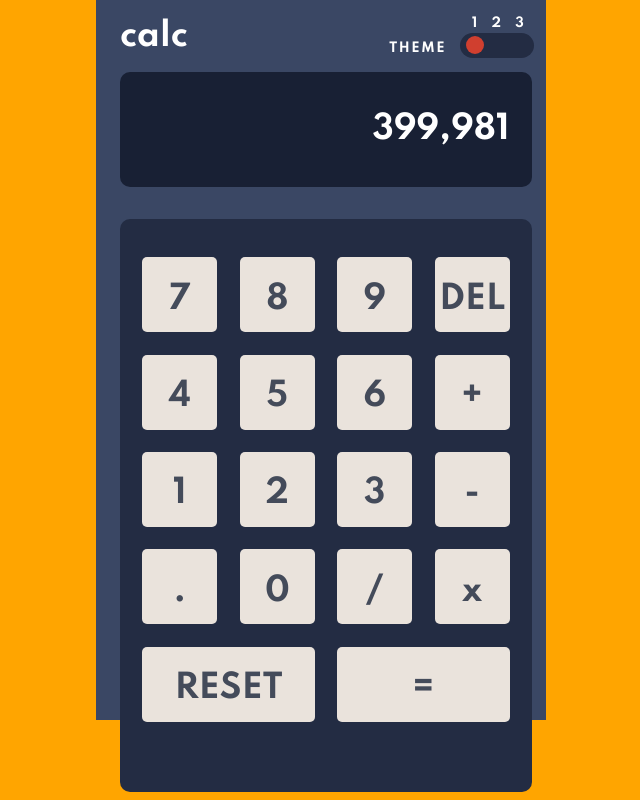
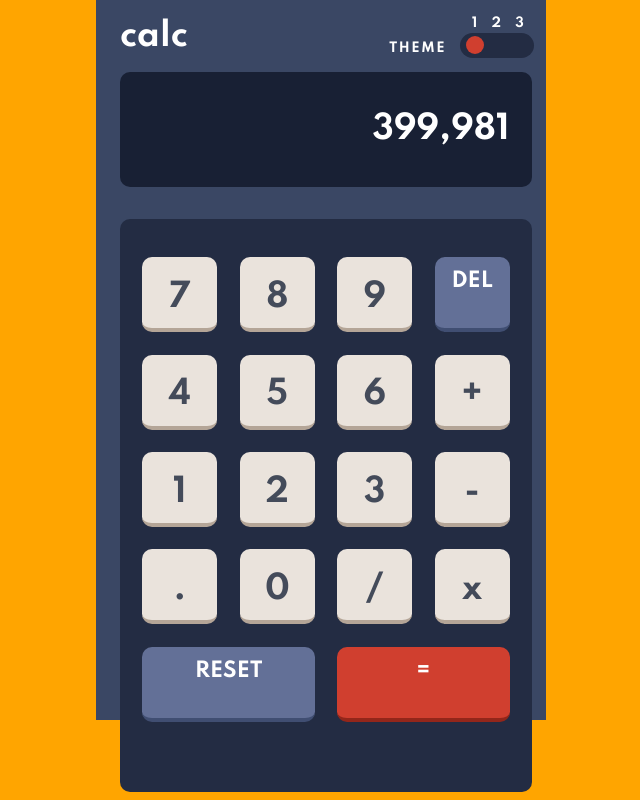
Before and after one commit to SJ47/calculator-3-theme-switcher-sc, a React (Vite) app: page / in a window 1280 px wide. Shown: the whole page, without its empty margins (319-959 px from the left). Built offline with nearby package versions, Linux system fonts and the light colour scheme.

Commit message:
Colours all correct for each key & area per theme

```diff
--- a/src/GlobalStyles.js
+++ b/src/GlobalStyles.js
@@ -31,8 +31,9 @@ const GlobalStyles = createGlobalStyle`
         --color-dt-key-bg-3: hsl(30, 25%, 89%);
         --color-dt-key-shadow-3: hsl(28, 16%, 65%);
 
-        --color-dt-text-1: hsl(0, 0%, 100%);
-        --color-dt-text-2: hsl(221, 14%, 31%);
+        --color-dt-text-1: hsl(0, 0%, 100%);  // white
+        --color-dt-text-2: hsl(221, 14%, 31%);  // dark blue
+        --color-dt-text-3: hsl(221, 14%, 31%);  // dark blue
 
 
         // Theme 2 - light
@@ -47,8 +48,9 @@ const GlobalStyles = createGlobalStyle`
         --color-lt-key-bg-3: hsl(45, 7%, 89%);
         --color-lt-key-shadow-3: hsl(35, 11%, 61%);
 
-        --color-lt-text-1: hsl(60, 10%, 19%);
-        --color-lt-text-2: hsl(0, 0%, 100%);
+        --color-lt-text-1: hsl(0, 0%, 100%);  // white
+        --color-lt-text-2: hsl(60, 10%, 19%);  // dark grey
+        --color-lt-text-3: hsl(60, 10%, 19%);  // dark grey
 
         // Theme 3 - purple
         --color-purple-main-bg: hsl(268, 75%, 9%);
@@ -63,8 +65,8 @@ const GlobalStyles = createGlobalStyle`
         --color-purple-key-shadow-3: hsl(290, 70%, 36%);
 
         --color-purple-text-1: hsl(52, 100%, 62%);
+        --color-purple-text-2: hsl(0, 0%, 100%);
         --color-purple-text-3: hsl(198, 20%, 13%);
-        --color-purple-text-2: hsl(0, 0%, 100%);
 
         /* Shapes  */
         --radius-25: 25px;
--- a/src/components/header/Header.styled.js
+++ b/src/components/header/Header.styled.js
@@ -4,7 +4,7 @@ export const StyledHeader = styled.header`
     display: flex;
     justify-content: space-between;
     align-items: center;
-    color: ${(props => props.theme.colors.text1)};
+    color: ${(props => props.theme.colors.textResult)};
     margin: 0 1em;
 `;
 
--- a/src/components/key/Key.styled.js
+++ b/src/components/key/Key.styled.js
@@ -1,11 +1,55 @@
 import styled from "styled-components";
 
 export const StyledKey = styled.div`
-    background: ${(props) => props.theme.colors.keyBg3};
-    color: ${(props) => props.theme.colors.text2};
-    font-size: var(--fs-numbers);
-    border-radius: var(--radius-5);
-    padding-top: .7em;
+    // Set background colour for key
+    background: ${(props) =>
+        props.keyValue === "="
+            ?
+            props.theme.colors.keyBg2
+            :
+            props.keyValue === "RESET" || props.keyValue === "DEL"
+                ?
+                props.theme.colors.keyBg1
+                :
+                props.theme.colors.keyBg3
+    };
+
+    // Set text colour for key
+    color: ${(props) =>
+        props.keyValue === "RESET" || props.keyValue === "DEL"
+            ?
+            props.theme.colors.textDelResetKey
+            :
+            props.keyValue === "="
+                ?
+                props.theme.colors.textEqualKey
+                :
+                props.theme.colors.textKey
+    };
+
+    // Set font size for key
+    font-size: ${(props) =>
+        props.keyValue === "=" || props.keyValue === "RESET" || props.keyValue === "DEL"
+            ?
+            "20px"
+            :
+            "var(--fs-numbers)"
+    };
+
+    // Set shadow colour for key
+    border-bottom: 4px solid ${(props) =>
+        props.keyValue === "="
+            ?
+            props.theme.colors.keyShadow2
+            :
+            props.keyValue === "RESET" || props.keyValue === "DEL"
+                ?
+                props.theme.colors.keyShadow1
+                :
+                props.theme.colors.keyShadow3
+    };
+
+    border-radius: var(--radius-corner-small);
+    padding-top: .65em;
     grid-area: ${(props) => props.span && "5 / span 2"};
-
 `;
--- a/src/components/keypad/Keypad.jsx
+++ b/src/components/keypad/Keypad.jsx
@@ -83,7 +83,11 @@ const Keypad = () => {
     const styledKeypadKeys = keypadKeys.map((keypadKey) => {
         console.log(keypadKey.id);
         return (
-            <StyledKey key={keypadKey.id} span={keypadKey.span}>
+            <StyledKey
+                key={keypadKey.id}
+                keyValue={keypadKey.value}
+                span={keypadKey.span}
+            >
                 {keypadKey.value}
             </StyledKey>
         );
--- a/src/components/result/Result.styled.js
+++ b/src/components/result/Result.styled.js
@@ -2,7 +2,7 @@ import styled from "styled-components";
 
 export const StyledResult = styled.div`
     background: ${(props) => props.theme.colors.bgScreen};
-    color: ${(props => props.theme.colors.text1)};
+    color: ${(props => props.theme.colors.textResult)};
     border-radius: var(--radius-corner-small);
     text-align: right;
     font-size: var(--fs-numbers);
--- a/src/containers/MyThemes.js
+++ b/src/containers/MyThemes.js
@@ -4,13 +4,15 @@ export const darkTheme = {
         bgToggle: "var(--color-dt-toggle-bg)",
         bgScreen: "var(--color-dt-screen-bg)",
         keyBg1: "var(--color-dt-key-bg-1)",
-        keyShadow1: "var(--color-dt-shadow-bg-1)",
+        keyShadow1: "var(--color-dt-key-shadow-1)",
         keyBg2: "var(--color-dt-key-bg-2)",
-        keyShadow2: "var(--color-dt-shadow-bg-2)",
+        keyShadow2: "var(--color-dt-key-shadow-2)",
         keyBg3: "var(--color-dt-key-bg-3)",
-        keyShadow3: "var(--color-dt-shadow-bg-3)",
-        text1: "var(--color-dt-text-1)",
-        text2: "var(--color-dt-text-2)",
+        keyShadow3: "var(--color-dt-key-shadow-3)",
+        textResult: "var(--color-dt-text-1)",
+        textKey: "var(--color-dt-text-2)",
+        textDelResetKey: "var(--color-dt-text-1)",
+        textEqualKey: "var(--color-dt-text-1)",
     },
     mobile: "768px",
     translateX: "2px",
@@ -22,13 +24,15 @@ export const lightTheme = {
         bgToggle: "var(--color-lt-toggle-bg)",
         bgScreen: "var(--color-lt-screen-bg)",
         keyBg1: "var(--color-lt-key-bg-1)",
-        keyShadow1: "var(--color-lt-shadow-bg-1)",
+        keyShadow1: "var(--color-lt-key-shadow-1)",
         keyBg2: "var(--color-lt-key-bg-2)",
-        keyShadow2: "var(--color-lt-shadow-bg-2)",
+        keyShadow2: "var(--color-lt-key-shadow-2)",
         keyBg3: "var(--color-lt-key-bg-3)",
-        keyShadow3: "var(--color-lt-shadow-bg-3)",
-        text1: "var(--color-lt-text-1)",
-        text2: "var(--color-lt-text-2)",
+        keyShadow3: "var(--color-lt-key-shadow-3)",
+        textResult: "var(--color-lt-text-2)",
+        textKey: "var(--color-lt-text-2)",
+        textDelResetKey: "var(--color-lt-text-1)",
+        textEqualKey: "var(--color-lt-text-1)",
     },
     mobile: "768px",
     translateX: "22px",
@@ -40,14 +44,15 @@ export const purpleTheme = {
         bgToggle: "var(--color-purple-toggle-bg)",
         bgScreen: "var(--color-purple-screen-bg)",
         keyBg1: "var(--color-purple-key-bg-1)",
-        keyShadow1: "var(--color-purple-shadow-bg-1)",
+        keyShadow1: "var(--color-purple-key-shadow-1)",
         keyBg2: "var(--color-purple-key-bg-2)",
-        keyShadow2: "var(--color-purple-shadow-bg-2)",
+        keyShadow2: "var(--color-purple-key-shadow-2)",
         keyBg3: "var(--color-purple-key-bg-3)",
-        keyShadow3: "var(--color-lt-shadow-bg-3)",
-        text1: "var(--color-purple-text-1)",
-        text2: "var(--color-purple-text-2)",
-        text3: "var(--color-purple-text-3)",
+        keyShadow3: "var(--color-purple-key-shadow-3)",
+        textResult: "var(--color-purple-text-1)",
+        textKey: "var(--color-purple-text-1)",
+        textDelResetKey: "var(--color-purple-text-2)",
+        textEqualKey: "var(--color-purple-text-3)",
     },
     mobile: "768px",
     translateX: "45px",
```
